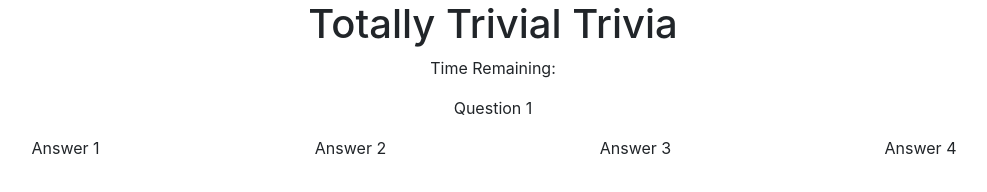
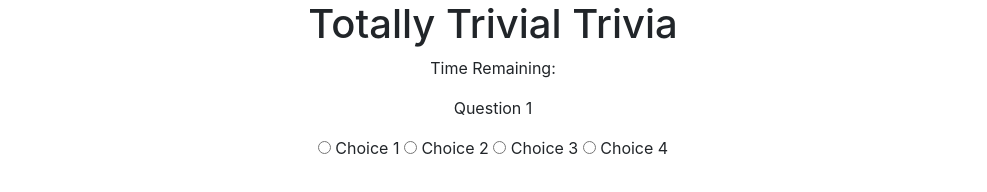
Before and after one commit to ThomasSeaman/TriviaGame, a plain HTML site: page index.html in a window 1280 px wide. Shown: the whole page, without its empty margins (147-1134 px from the left). Drawn offline with nearby package versions, Linux system fonts and the light colour scheme.

Commit message:
javascript start

```diff
--- a/assets/javascript/app.js
+++ b/assets/javascript/app.js
@@ -0,0 +1,68 @@
+$(document).ready(function(){
+    var timeRemaining
+    var correct
+    var incorrect
+    var gameover
+    var results
+
+    var questions = [
+        {
+            "question" : "Question 1?",
+            "choices" : ["Choice 1","Choice 2","Choice 3","Choice 4"],
+            "answerIndex" : 1
+        },
+        {
+            "question" : "Question 2?",
+            "choices" : ["Choice 1","Choice 2","Choice 3","Choice 4"],
+            "answerIndex" : 2
+        },
+        {
+            "question" : "Question 3?",
+            "choices" : ["Choice 1","Choice 2","Choice 3","Choice 4"],
+            "answerIndex" : 3
+        },
+        {
+            "question" : "Question 4?",
+            "choices" : ["Choice 1","Choice 2","Choice 3","Choice 4"],
+            "answerIndex" : 4
+        }
+    ];
+    // example of how to get into this object
+    // questions[2].choices[2]
+
+    function gameBegin (){
+        for(var i = 0; i < questions.length; i++){
+        }
+    }
+
+    showQuestion()
+
+    function showQuestion () {
+        $('<div/>', {'id':'question-container'}).appendTo("#question-group");
+
+
+    //    run through and recreate HTML from page into
+
+        //         <div id="question1" class="row">
+        //             <div class="col-lg-12">
+        //                 <p id="question-text">Question 1</p>
+        //             </div>
+        //         </div>
+
+        //         <div id="questionanswer1" class="row">
+        //             <div class="col-md-12">
+                        // for loop to loop through choices property array for this question object
+        //                 <input type="radio" name="radiogroup1" value="choice1" id="choice1">
+        //                 <label id="choicelabel1" for"choice1">Choice 1</label>
+
+        //             </div>
+        //         </div>
+
+        function getRadioChoices (){
+            // <div class="col-md-12">
+            // <input type="radio" name="radiogroup1" value="choice1" id="choice1">
+            // <label id="choicelabel1" for"choice1">Choice 1</label>
+        }
+    }
+
+});
--- a/index.html
+++ b/index.html
@@ -23,26 +23,34 @@
             </div>
         </div>
 
-        <div id="question" class="row">
-            <div class="col-lg-12">
-                <p id="questiontext">Question 1</p>
+        <div class="container" id="question-group">
+            <div class="question-container">
+                <div id="question1" class="row">
+                    <div class="col-lg-12">
+                        <p id="question-text">Question 1</p>
+                    </div>
+                </div>
+
+                <div id="questionanswer1" class="row">
+                    <div class="col-md-12">
+                        <input type="radio" name="radiogroup1" value="choice1" id="choice1">
+                        <label id="choicelabel1" for"choice1">Choice 1</label>
+
+                        <input type="radio" name="radiogroup1" value="choice2" id="choice2">
+                        <label id="choicelabel2" for"choice2">Choice 2</label>
+
+                        <input type="radio" name="radiogroup1" value="choice3" id="choice3">
+                        <label id="choicelabel3" for"choice3">Choice 3</label>
+
+                        <input type="radio" name="radiogroup1" value="choice4" id="choice4">
+                        <label id="choicelabel4" for"choice4">Choice 4</label>
+                    </div>
+                </div>
+
             </div>
         </div>
 
-        <div id="question1answer" class="row">
-            <div class="col-md-3">
-                <p id="q1a1">Answer 1</p>
-            </div>
-            <div class="col-md-3">
-                <p id="q1a2">Answer 2</p>
-            </div>
-            <div class="col-md-3">
-                <p id="q1a3">Answer 3</p>
-            </div>
-            <div class="col-md-3">
-                <p id="q1a4">Answer 4</p>
-            </div>
-        </div>
+
     </div>
 
     <script src="https://ajax.googleapis.com/ajax/libs/jquery/3.3.1/jquery.min.js"></script>
```
Also changed, not shown: 1 other file.
